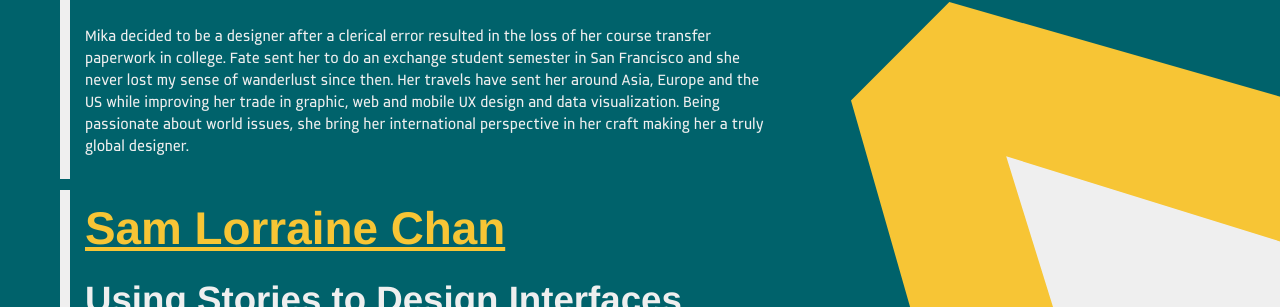
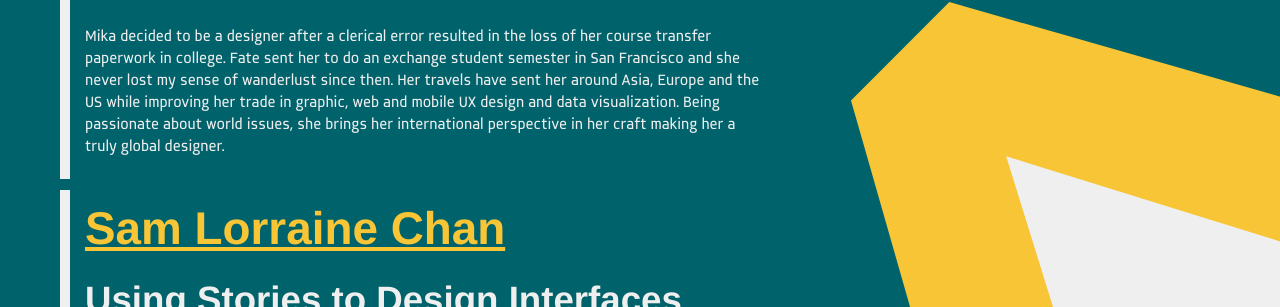
Before and after one commit to pwdo/FFC7-Main-Site, a Jekyll site: the page built from speakers/index.md, in a window 1280 px wide. Shown: the part 371-678 px from the top of the page. Built offline with Jekyll 4.4.1, drawn with Linux system fonts in a browser that asks for light colours.

Commit message:
404 page and copy edit on speakers page

```diff
--- a/speakers/index.md
+++ b/speakers/index.md
@@ -16,7 +16,7 @@
 
   ### Designing with Data-Driven Documents
 
-  Mika decided to be a designer after a clerical error resulted in the loss of her course transfer paperwork in college. Fate sent her to do an exchange student semester in San Francisco and she never lost my sense of wanderlust since then. Her travels have sent her around Asia, Europe and the US while improving her trade in graphic, web and mobile UX design and data visualization. Being passionate about world issues, she bring her international perspective in her craft making her a truly global designer.
+  Mika decided to be a designer after a clerical error resulted in the loss of her course transfer paperwork in college. Fate sent her to do an exchange student semester in San Francisco and she never lost my sense of wanderlust since then. Her travels have sent her around Asia, Europe and the US while improving her trade in graphic, web and mobile UX design and data visualization. Being passionate about world issues, she brings her international perspective in her craft making her a truly global designer.
 
 - ## <a target="_blank" href="https://www.linkedin.com/in/samlorrainechan">Sam Lorraine Chan</a>
 
```
Also changed, not shown: 404.md (added, +15 -0 lines).
